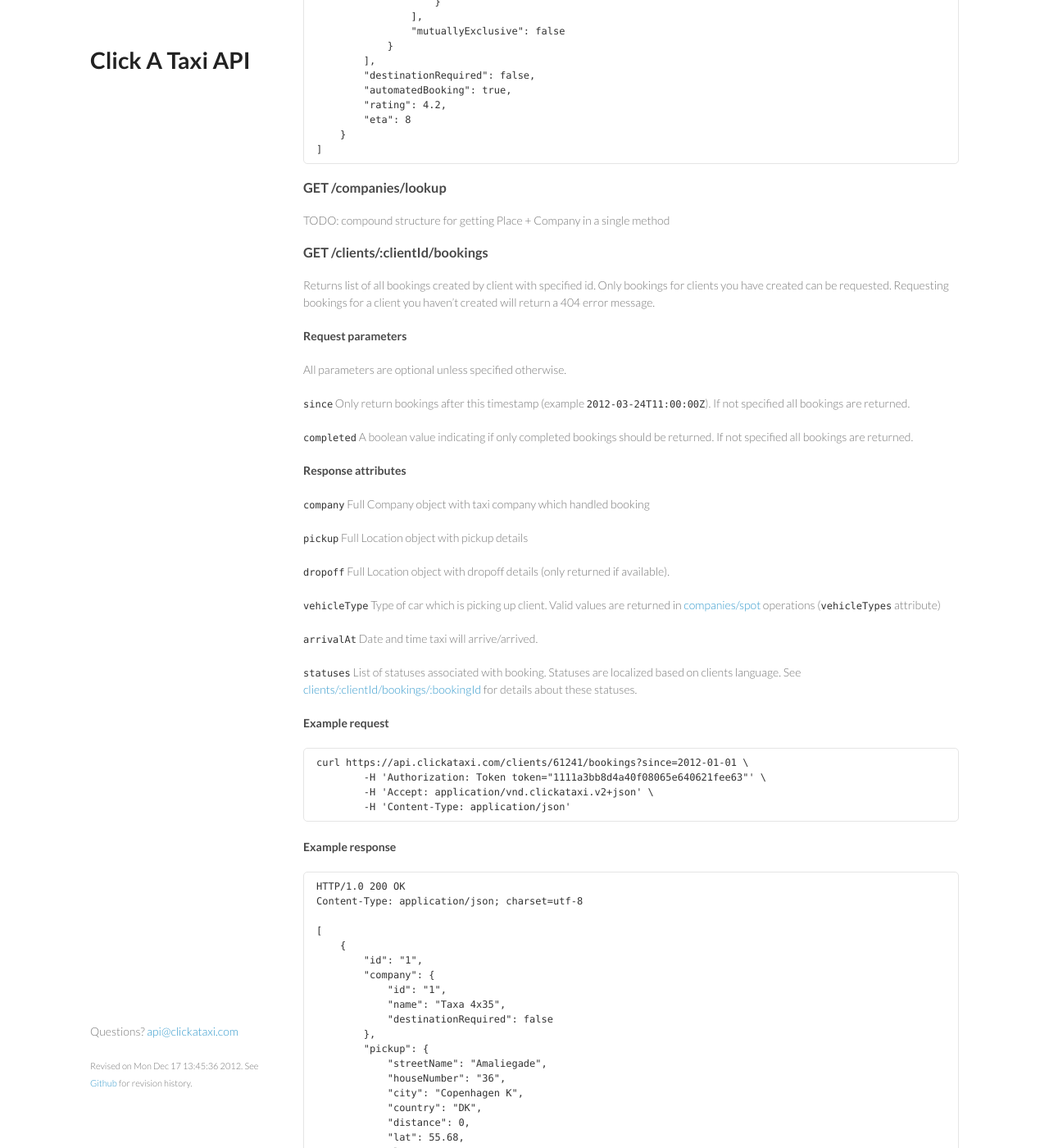
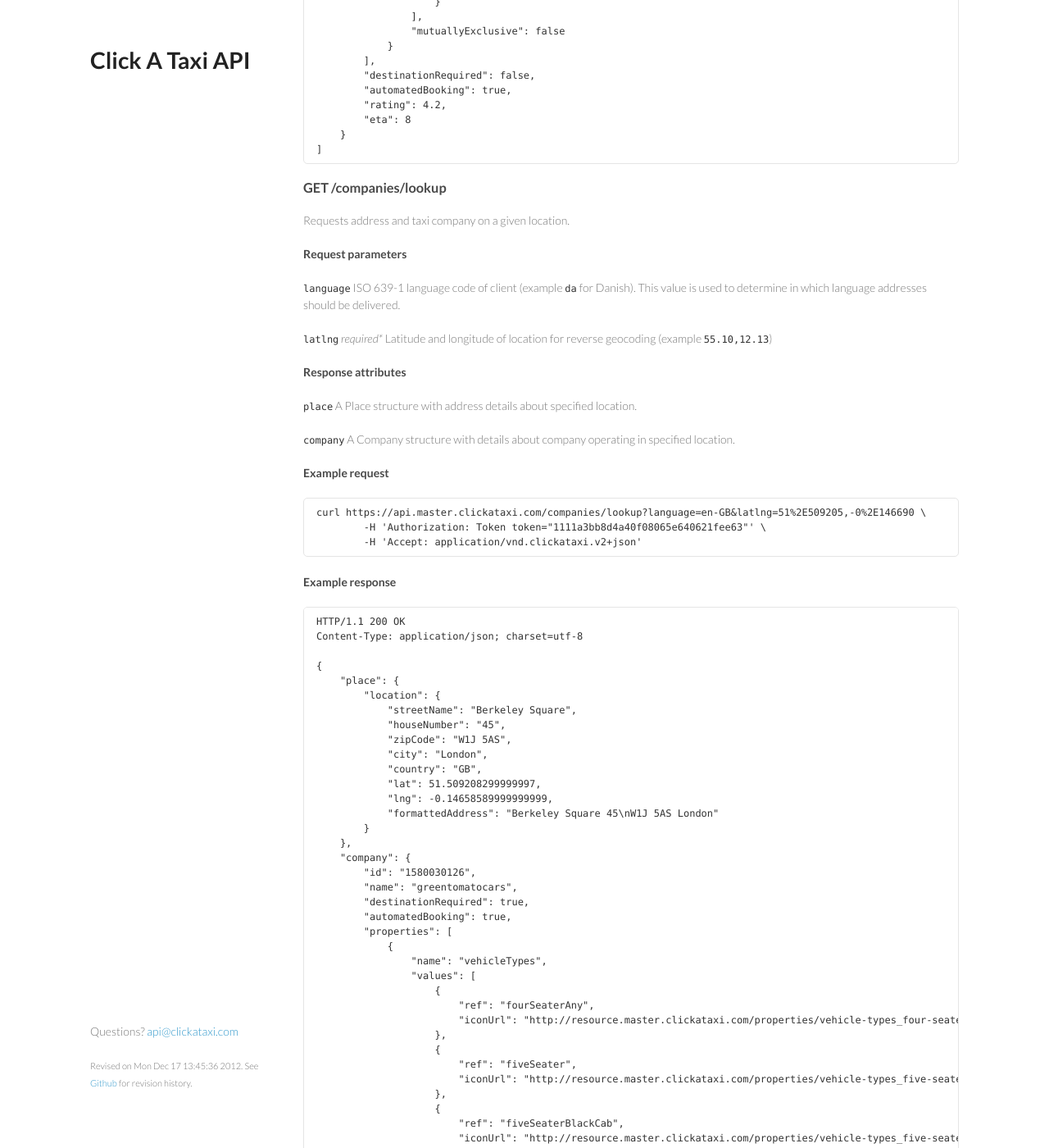
Before and after one commit to clickataxi/api-documentation, a Jekyll site: the page built from index.md, in a window 1280 px wide and 1400 px high, scrolled down 6053 px. Shown: the whole window at 82% size. Built offline with Jekyll 4.4.1, drawn with Linux system fonts in a browser that asks for light colours; Markdown is read by kramdown in place of the engine named in the settings; some of the changed text lies outside the part shown.

Commit message:
Adds description of new "lookup" method which should be used instead of geocodings calls

```diff
--- a/index.md
+++ b/index.md
@@ -361,7 +361,78 @@
 
 ### <a id="lookup_companies"></a> GET /companies/lookup
 
-TODO: compound structure for getting Place + Company in a single method
+Requests address and taxi company on a given location.
+
+
+#### Request parameters
+
+`language` ISO 639-1 language code of client (example `da` for Danish). This value is used to determine in which language addresses should be delivered.
+
+`latlng` _required*_ Latitude and longitude of location for reverse geocoding (example `55.10,12.13`)
+
+
+#### Response attributes
+
+`place` A Place structure with address details about specified location.
+
+`company` A Company structure with details about company operating in specified location.
+
+
+#### Example request
+
+	curl https://api.master.clickataxi.com/companies/lookup?language=en-GB&latlng=51%2E509205,-0%2E146690 \
+		-H 'Authorization: Token token="1111a3bb8d4a40f08065e640621fee63"' \
+		-H 'Accept: application/vnd.clickataxi.v2+json'
+
+
+#### Example response
+
+	HTTP/1.1 200 OK
+	Content-Type: application/json; charset=utf-8
+
+	{
+	    "place": {
+	        "location": {
+	            "streetName": "Berkeley Square",
+	            "houseNumber": "45",
+	            "zipCode": "W1J 5AS",
+	            "city": "London",
+	            "country": "GB",
+	            "lat": 51.509208299999997,
+	            "lng": -0.14658589999999999,
+	            "formattedAddress": "Berkeley Square 45\nW1J 5AS London"
+	        }
+	    },
+	    "company": {
+	        "id": "1580030126",
+	        "name": "greentomatocars",
+	        "destinationRequired": true,
+	        "automatedBooking": true,
+	        "properties": [
+	            {
+	                "name": "vehicleTypes",
+	                "values": [
+	                    {
+	                        "ref": "fourSeaterAny",
+	                        "iconUrl": "http://resource.master.clickataxi.com/properties/vehicle-types_four-seater-any_logo.png"
+	                    },
+	                    {
+	                        "ref": "fiveSeater",
+	                        "iconUrl": "http://resource.master.clickataxi.com/properties/vehicle-types_five-seater_logo.png"
+	                    },
+	                    {
+	                        "ref": "fiveSeaterBlackCab",
+	                        "iconUrl": "http://resource.master.clickataxi.com/properties/vehicle-types_five-seater-black-cab_logo.png"
+	                    }
+	                ],
+	                "mutuallyExclusive": true
+	            }
+	        ],
+	        "rating": 4.0,
+	        "phone": "+442083808900",
+	        "eta": 14
+	    }
+	}
 
 
 ### GET /clients/:clientId/bookings
@@ -785,7 +856,7 @@
 	</tr>
 	<tr>
 		<td>failed</td>
-		<td>Order failed and *no taxi will arrive*. This might happen for a number of reasons but primarly if a booking is tried to be placed automatically but fails because of invalid address or external system error.</td>
+		<td>Order failed and <i>no taxi will arrive</i>. This might happen for a number of reasons but primarly if a booking is tried to be placed automatically but fails because of invalid address or external system error.</td>
 	</tr>
 	<tr>
 		<td>processing</td>
@@ -801,7 +872,7 @@
 	</tr>
 	<tr>
 		<td>unfulfilled</td>
-		<td>Order was not successfully completed and *no taxi will arrive*. This might happen when taxi company doesn't pick up their phone, they are too busy to process more orders at the moment or address/area is illegal for some reason. If you are certain on address you could retry request within a couple of minutes.</td>
+		<td>Order was not successfully completed and <i>no taxi will arrive</i>. This might happen when taxi company doesn't pick up their phone, they are too busy to process more orders at the moment or address/area is illegal for some reason. If you are certain on address you could retry request within a couple of minutes.</td>
 	</tr>
 	<tr>
 		<td>assigned</td>
@@ -946,7 +1017,7 @@
 	    "review": "Funny driver"
 	}
 
-
+<!--
 ### GET /geocodings
 
 Performs a geocoding or reverse geocoding based on parameters.
@@ -1005,3 +1076,4 @@
 	        "lng": 12.55082
 	    }
 	]
+-->
```
